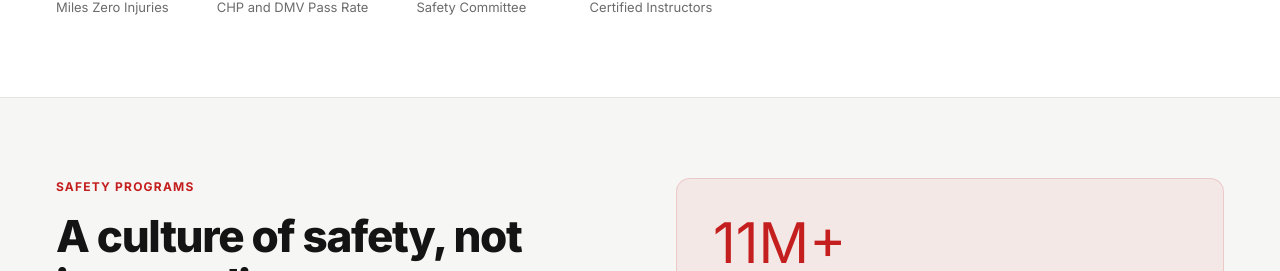
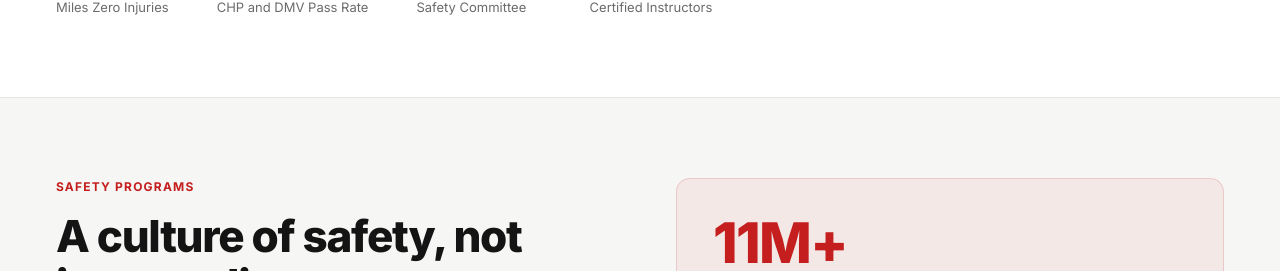
Before and after one commit to aarnl99/cls01, a plain HTML site: page safety-technology.html in a window 1280 px wide. Shown: the part 681-952 px from the top of the page. Drawn offline with Linux system fonts and the light colour scheme.

Commit message:
Bold the large numbers on the rebuilt pages
Co-Authored-By: Claude Opus 5.5 <noreply@anthropic.com>

```diff
--- a/safety-technology.html
+++ b/safety-technology.html
@@ -438,7 +438,7 @@
     </div>
     <div>
       <div style="background:rgba(196,30,30,0.06);border:1px solid rgba(196,30,30,0.15);border-radius:14px;padding:36px;margin-bottom:24px">
-        <div style="font-family:var(--serif);font-size:56px;color:var(--red);line-height:1;margin-bottom:8px">11M+</div>
+        <div style="font-family:var(--serif);font-weight:800;letter-spacing:-0.03em;font-size:56px;color:var(--red);line-height:1;margin-bottom:8px">11M+</div>
         <div style="font-size:16px;font-weight:500;color:var(--black);margin-bottom:8px">Miles operated without a single passenger injury or major vehicle damage.</div>
         <div style="font-size:13px;font-weight:300;color:var(--gray-500);line-height:1.65">This is the result of a comprehensive safety culture not luck. Every mile reflects our investment in training, technology, and accountability.</div>
       </div>
```
